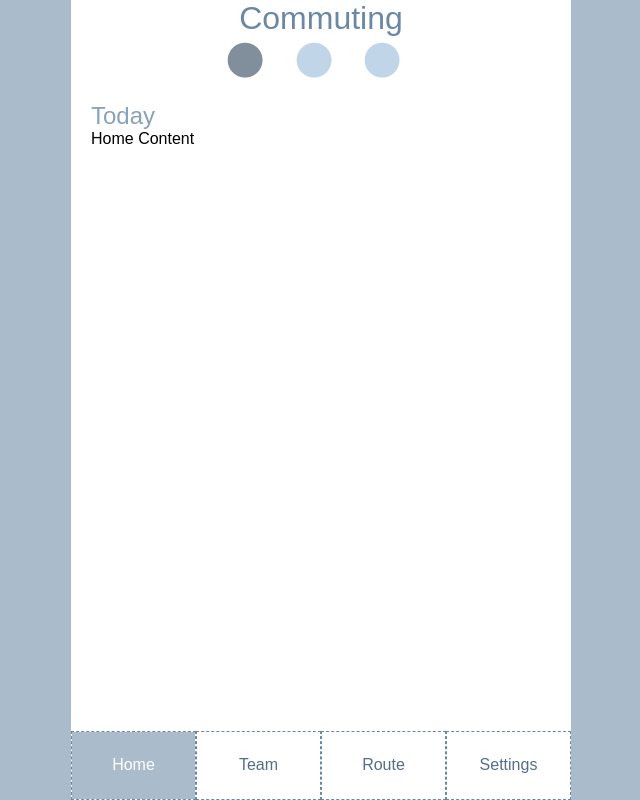
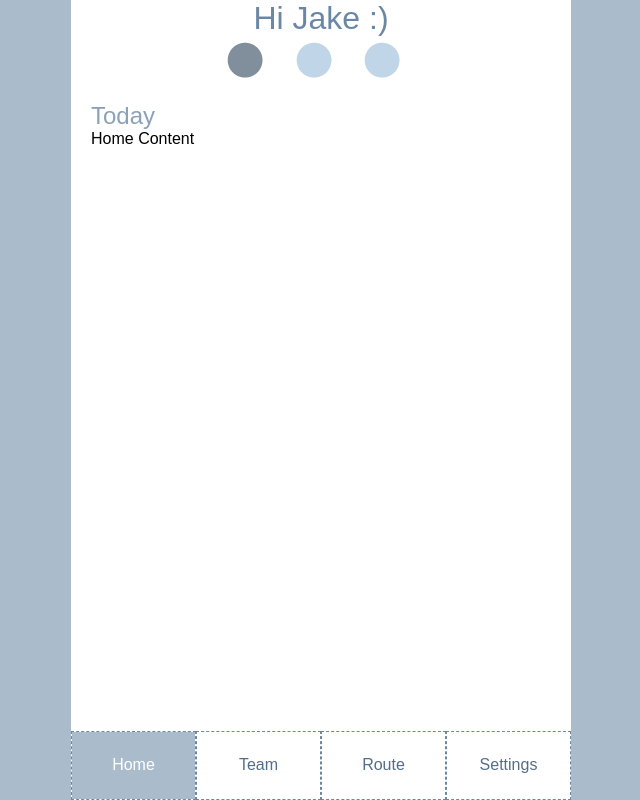
Before and after one commit to portiaportia/capstone, a PHP site: page / in a window 1280 px wide. Shown: the whole page, without its empty margins (319-959 px from the left). Run offline with PHP 8.4, Linux system fonts and the light colour scheme; style sheets or scripts are compiled from the project's sources.

Commit message:
changed title

```diff
--- a/title.php
+++ b/title.php
@@ -1,5 +1,5 @@
 <header class="main-header">
 
-	<h1>Commuting</h1>
+	<h1>Hi Jake :)</h1>
 
 </header>
```
